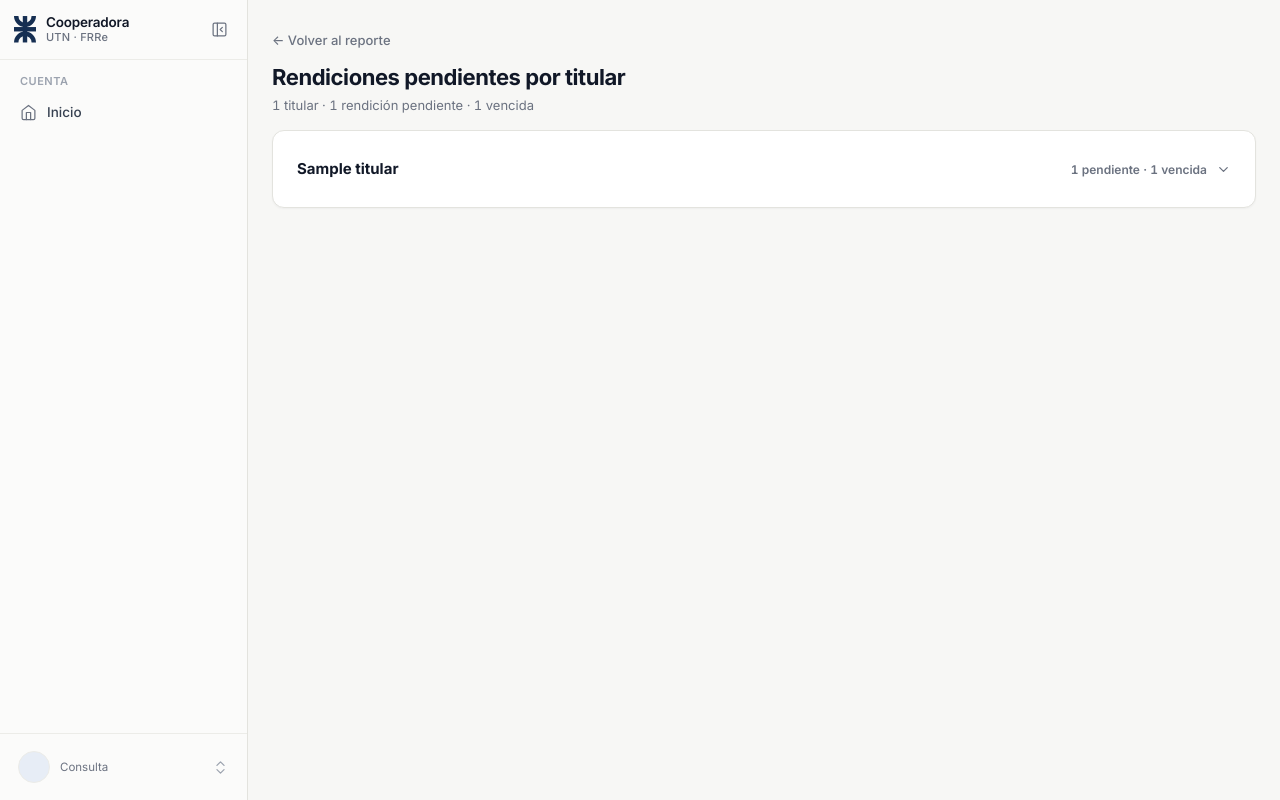
After one commit to MatiasAFernandez/PS_Cooperadora, a Django app: template templates/gastos/deuda_documental.html in a window 1280 px wide. The commit adds this page. Run offline with Django 5.2, Linux system fonts and the light colour scheme; the template is opened without the code that fills it: most values are stand-ins (such as "Sample title", 1, 10 or a date in 2020).

Commit message:
feat(gastos): listar rendiciones pendientes por titular (#150)

```diff
--- a/gastos/urls.py
+++ b/gastos/urls.py
@@ -4,6 +4,7 @@ from django.urls import path
 
 from gastos.views import (
     CentroCostoToggleActivoView,
+    DeudaDocumentalGastosView,
     GestionCatalogosView,
     ReporteCuatrimestralGastosView,
     SolicitudGastoCerrarView,
@@ -28,6 +29,11 @@ urlpatterns = [
         "reportes/cuatrimestral/",
         ReporteCuatrimestralGastosView.as_view(),
         name="reporte_cuatrimestral",
+    ),
+    path(
+        "reportes/deuda-documental/",
+        DeudaDocumentalGastosView.as_view(),
+        name="deuda_documental",
     ),
     path(
         "catalogos/",
--- a/static/css/reporte_cuatrimestral.css
+++ b/static/css/reporte_cuatrimestral.css
@@ -1114,6 +1114,7 @@
   .rep-wrap .top-acts,
   .rep-wrap .gestion-tabs,
   .rep-wrap .rep-chart-foot .btn,
+  .rep-wrap .kpi-detalle-enlace,
   .rep-wrap .table-head .btn,
   .rep-wrap .rep-filter-actions,
   .rep-wrap .rep-filters {
--- a/static/gastos/css/solicitud_detail.css
+++ b/static/gastos/css/solicitud_detail.css
@@ -262,6 +262,11 @@
   min-width: 0;
   overflow-wrap: anywhere;
   font-size: var(--text-sm);
+}
+
+.solicitud-detalle .sd-titular-nombre {
+  flex-basis: auto;
+  font-size: inherit;
 }
 
 .solicitud-detalle .sd-doc-title-line {
--- a/templates/comunes/navegacion_tramites.html
+++ b/templates/comunes/navegacion_tramites.html
@@ -24,7 +24,7 @@
                     <li><a href="{% url 'gastos:presentar' %}" title="Solicitud de gasto"{% if ns == "gastos" %} aria-current="page"{% endif %}><svg class="app-ic" viewBox="0 0 24 24" aria-hidden="true" focusable="false"><path d="M4 2v20l2-1 2 1 2-1 2 1 2-1 2 1 2-1 2 1V2l-2 1-2-1-2 1-2-1-2 1-2-1-2 1Z"/><path d="M14 8H8"/><path d="M16 12H8"/><path d="M13 16H8"/></svg><span class="app-nl">Solicitud de gasto</span></a></li>
                 {% endif %}
                 {% if "gastos.consultar_propias" in caps or "gastos.consultar_todas" in caps %}
-                    <li><a href="{% url 'gastos:lista' %}" title="{% if 'gastos.presentar' in caps %}Solicitud de gasto{% else %}Gastos{% endif %}"{% if ns == "gastos" and name != "reporte_cuatrimestral" and name != "gestion_catalogos" and name != "centro_costo_toggle" and "catalogos" not in route %} aria-current="page"{% endif %}><svg class="app-ic" viewBox="0 0 24 24" aria-hidden="true" focusable="false"><path d="M4 2v20l2-1 2 1 2-1 2 1 2-1 2 1 2-1 2 1V2l-2 1-2-1-2 1-2-1-2 1-2-1-2 1Z"/><path d="M14 8H8"/><path d="M16 12H8"/><path d="M13 16H8"/></svg><span class="app-nl">{% if "gastos.presentar" in caps %}Solicitud de gasto{% else %}Consultar gastos{% endif %}</span></a></li>
+                    <li><a href="{% url 'gastos:lista' %}" title="{% if 'gastos.presentar' in caps %}Solicitud de gasto{% else %}Gastos{% endif %}"{% if ns == "gastos" and name != "reporte_cuatrimestral" and name != "deuda_documental" and name != "gestion_catalogos" and name != "centro_costo_toggle" and "catalogos" not in route %} aria-current="page"{% endif %}><svg class="app-ic" viewBox="0 0 24 24" aria-hidden="true" focusable="false"><path d="M4 2v20l2-1 2 1 2-1 2 1 2-1 2 1 2-1 2 1V2l-2 1-2-1-2 1-2-1-2 1-2-1-2 1Z"/><path d="M14 8H8"/><path d="M16 12H8"/><path d="M13 16H8"/></svg><span class="app-nl">{% if "gastos.presentar" in caps %}Solicitud de gasto{% else %}Consultar gastos{% endif %}</span></a></li>
                 {% endif %}
                 {% if "facturacion.presentar" in caps and "facturacion.consultar_propias" not in caps and "facturacion.consultar_todas" not in caps %}
                     <li><a href="{% url 'facturacion:presentar' %}" title="Solicitud de facturación"{% if ns == "facturacion" %} aria-current="page"{% endif %}><svg class="app-ic" viewBox="0 0 24 24" aria-hidden="true" focusable="false"><path d="M15 2H6a2 2 0 0 0-2 2v16a2 2 0 0 0 2 2h12a2 2 0 0 0 2-2V7Z"/><path d="M14 2v4a2 2 0 0 0 2 2h4"/><path d="M10 9H8"/><path d="M16 13H8"/><path d="M16 17H8"/></svg><span class="app-nl">Solicitud de facturación</span></a></li>
@@ -44,7 +44,7 @@
                 <li><a href="{% url 'cuentas:usuarios' %}" title="Usuarios"{% if ns == 'cuentas' and name == 'usuarios' or ns == 'cuentas' and name == 'usuario_detalle' or ns == 'cuentas' and name == 'usuario_nuevo' or ns == 'cuentas' and name == 'usuario_editar' or ns == 'cuentas' and name == 'usuario_perfiles' or ns == 'cuentas' and name == 'usuario_actividad' %} aria-current="page"{% endif %}><svg class="app-ic" viewBox="0 0 24 24" aria-hidden="true" focusable="false"><path d="M16 21v-2a4 4 0 0 0-4-4H6a4 4 0 0 0-4 4v2"/><circle cx="9" cy="7" r="4"/><path d="M22 21v-2a4 4 0 0 0-3-3.87"/><path d="M16 3.13a4 4 0 0 1 0 7.75"/></svg><span class="app-nl">Usuarios</span></a></li>
                 {% endif %}
                 {% if "gastos.consultar_todas" in caps or "facturacion.consultar_todas" in caps %}
-                <li><a href="{% if 'gastos.consultar_todas' in caps %}{% url 'gestion:reporte_gastos' %}{% else %}{% url 'gestion:reporte_facturacion' %}{% endif %}" title="Reporte"{% if ns == 'gestion' and name == 'reporte_gastos' or ns == 'gestion' and name == 'reporte_facturacion' or ns == 'gastos' and name == 'reporte_cuatrimestral' %} aria-current="page"{% endif %}><svg class="app-ic" viewBox="0 0 24 24" aria-hidden="true" focusable="false"><path d="M3 3v18h18"/><path d="M18 17V9"/><path d="M13 17V5"/><path d="M8 17v-3"/></svg><span class="app-nl">Reporte</span></a></li>
+                <li><a href="{% if 'gastos.consultar_todas' in caps %}{% url 'gestion:reporte_gastos' %}{% else %}{% url 'gestion:reporte_facturacion' %}{% endif %}" title="Reporte"{% if ns == 'gestion' and name == 'reporte_gastos' or ns == 'gestion' and name == 'reporte_facturacion' or ns == 'gastos' and name == 'reporte_cuatrimestral' or ns == 'gastos' and name == 'deuda_documental' %} aria-current="page"{% endif %}><svg class="app-ic" viewBox="0 0 24 24" aria-hidden="true" focusable="false"><path d="M3 3v18h18"/><path d="M18 17V9"/><path d="M13 17V5"/><path d="M8 17v-3"/></svg><span class="app-nl">Reporte</span></a></li>
                 {% endif %}
                 {% if "gestion.configurar" in caps or "gastos.decidir" in caps or "gastos.registrar_pago" in caps %}
                 <li><a href="{% if 'gestion.configurar' in caps %}{% url 'gestion:configuracion' 'GASTO' %}{% else %}{% url 'gastos:gestion_catalogos' %}{% endif %}" title="Configuración"{% if ns == 'gestion' and name == 'configuracion' or ns == 'gestion' and name == 'campo' or ns == 'gestion' and name == 'campo_nuevo' or ns == 'gastos' and 'catalogos' in route %} aria-current="page"{% endif %}><svg class="app-ic" viewBox="0 0 24 24" aria-hidden="true" focusable="false"><line x1="21" x2="14" y1="4" y2="4"/><line x1="10" x2="3" y1="4" y2="4"/><line x1="21" x2="12" y1="12" y2="12"/><line x1="8" x2="3" y1="12" y2="12"/><line x1="21" x2="16" y1="20" y2="20"/><line x1="12" x2="3" y1="20" y2="20"/><line x1="14" x2="14" y1="2" y2="6"/><line x1="8" x2="8" y1="10" y2="14"/><line x1="16" x2="16" y1="18" y2="22"/></svg><span class="app-nl">Configuración</span></a></li>
--- /dev/null
+++ b/templates/gastos/deuda_documental.html
@@ -0,0 +1,66 @@
+{% extends "base.html" %}
+{% load static %}
+
+{% block title %}Rendiciones pendientes por titular — PS Cooperadora{% endblock %}
+{% block extra_css %}
+<link rel="stylesheet" href="{% static 'gastos/css/solicitud_detail.css' %}">
+{% endblock %}
+
+{% block content %}
+<section class="solicitud-detalle" aria-labelledby="rendiciones-titulo">
+    <a class="page-back" href="{% url 'gestion:reporte_gastos' %}">&larr; Volver al reporte</a>
+
+    <header class="sd-page-head">
+        <h1 id="rendiciones-titulo">Rendiciones pendientes por titular</h1>
+        {% if titulares %}
+            <p class="sd-page-subtitle font-tabular">
+                {{ titulares|length }} titular{{ titulares|length|pluralize:"es" }} ·
+                {{ total_pendientes }} rendici{{ total_pendientes|pluralize:"ón,ones" }} pendiente{{ total_pendientes|pluralize }} ·
+                {{ total_vencidas }} vencida{{ total_vencidas|pluralize }}
+            </p>
+        {% endif %}
+    </header>
+
+    {% for titular in titulares %}
+        <details class="sd-card sd-details sd-details-flush">
+            <summary>
+                <strong class="sd-row-main sd-titular-nombre">{{ titular.nombre }}</strong>
+                {% with pendientes=titular.tramites|length vencidas=titular.total_vencidas %}
+                    <span class="sd-small sd-muted font-tabular">
+                        {{ pendientes }} pendiente{{ pendientes|pluralize }}{% if vencidas %} · {{ vencidas }} vencida{{ vencidas|pluralize }}{% endif %}
+                    </span>
+                {% endwith %}
+            </summary>
+            <ul class="sd-list">
+                {% for tramite in titular.tramites %}
+                    <li class="sd-row">
+                        <div class="sd-row-main">
+                            <div class="sd-doc-title-line">
+                                <strong>{{ tramite.concepto }}</strong>
+                                {% if tramite.en_mora %}
+                                    <span class="status-pill status-error">Vencida</span>
+                                {% else %}
+                                    <span class="status-pill status-warning">En plazo</span>
+                                {% endif %}
+                            </div>
+                            <p class="sd-small sd-muted font-tabular">
+                                Solicitud #{{ tramite.solicitud_id }} ·
+                                {% if tramite.factura_para_corregir %}Para corregir{% else %}Falta cargar{% endif %} ·
+                                {% if tramite.en_mora %}Venció el{% else %}Vence el{% endif %}
+                                <time datetime="{{ tramite.fecha_vencimiento|date:'Y-m-d' }}">{{ tramite.fecha_vencimiento|date:"d/m/Y" }}</time>
+                            </p>
+                        </div>
+                        <div class="sd-row-actions">
+                            <a class="btn btn-secondary btn-row" href="{% url 'gastos:detalle' pk=tramite.solicitud_id %}" aria-label="Ver trámite #{{ tramite.solicitud_id }}">Ver trámite</a>
+                        </div>
+                    </li>
+                {% endfor %}
+            </ul>
+        </details>
+    {% empty %}
+        <div class="sd-card">
+            <p>Las rendiciones de compras directas están al día.</p>
+        </div>
+    {% endfor %}
+</section>
+{% endblock %}
--- a/templates/gastos/reporte_cuatrimestral.html
+++ b/templates/gastos/reporte_cuatrimestral.html
@@ -151,6 +151,7 @@
         <span>Constancias ATP pendientes: <b>{{ pendientes_actuales.sin_atp.cantidad }} pago{{ pendientes_actuales.sin_atp.cantidad|pluralize }}</b></span>
       </div>
       <div class="kpi-sub">Incluye todos los centros y modalidades, en cualquier período.</div>
+      <a class="btn btn-secondary btn-row kpi-detalle-enlace" href="{% url 'gastos:deuda_documental' %}">Ver por titular</a>
     </div>
   </div>
 
```
Also changed, not shown: docs/guides/manual-gastos.md (+1 -0 lines), gastos/queries.py (+18 -15 lines), gastos/services.py (+59 -9 lines), gastos/views.py (+25 -0 lines), tests/gastos/test_alertas_deuda_documental.py (+93 -0 lines).
